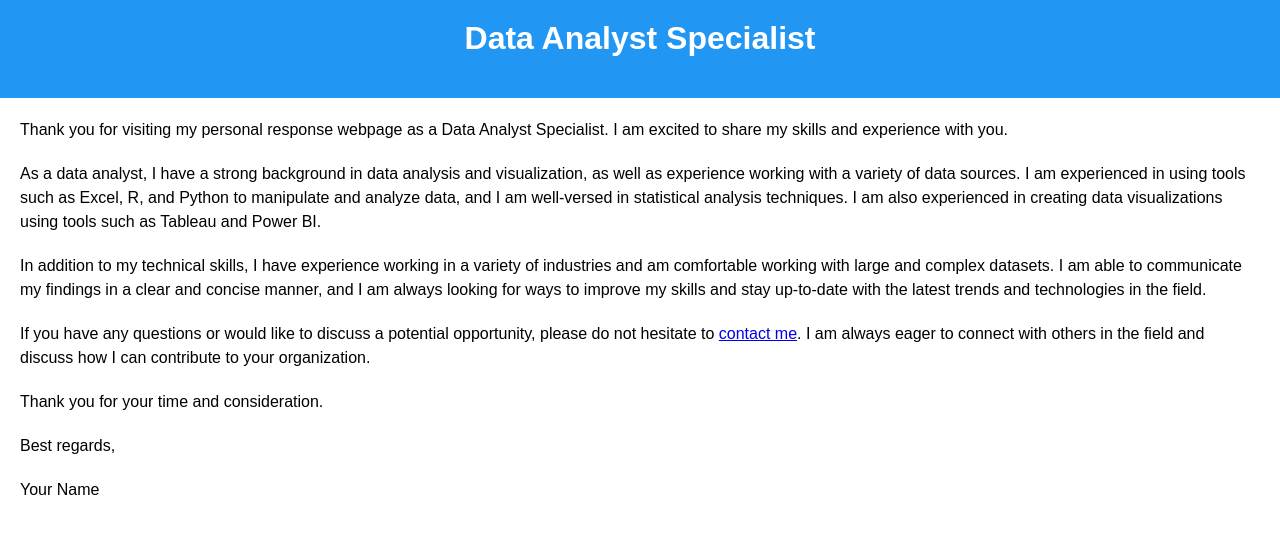
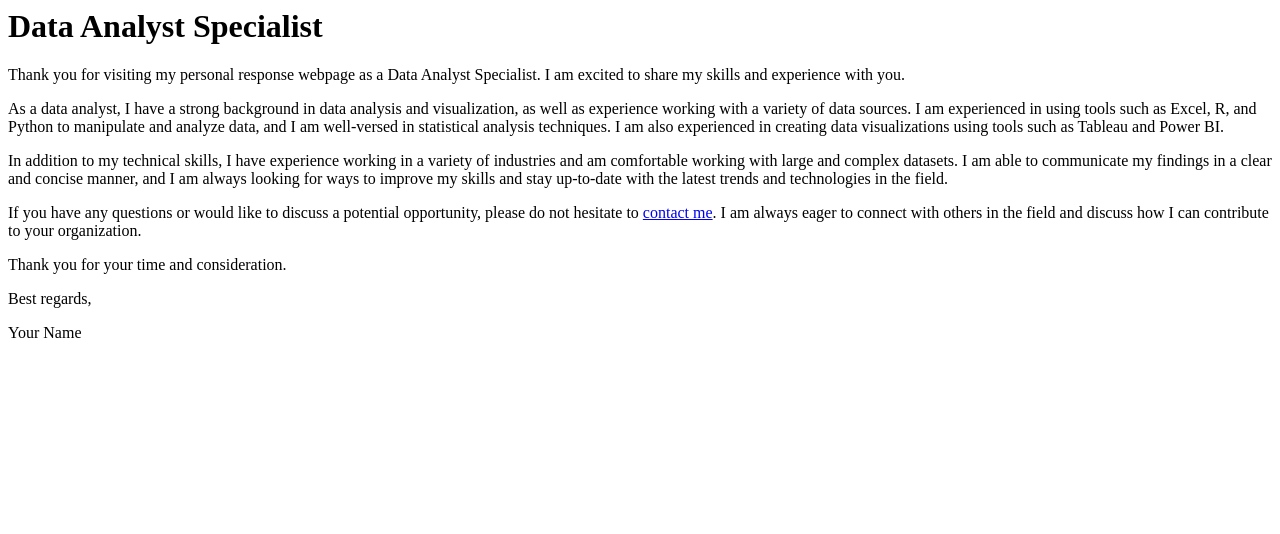
Before and after one commit to MarcinSlusarczyk/mslusarczyk.github.io, a plain HTML site: page index.html in a window 1280 px wide. Drawn offline with Linux system fonts and the light colour scheme.

Commit message:
create css file

```diff
--- a/index.html
+++ b/index.html
@@ -1,29 +1,7 @@
 <html>
 <head>
   <title>Data Analyst Specialist</title>
-  <style>
-    /* Add CSS styles here */
-    body {
-      font-family: Arial, sans-serif;
-      margin: 0;
-      padding: 0;
-    }
-    header {
-      background-color: #2196F3;
-      color: white;
-      text-align: center;
-      padding: 20px;
-    }
-    main {
-      margin: 20px;
-    }
-    h1 {
-      margin-top: 0;
-    }
-    p {
-      line-height: 1.5;
-      margin-bottom: 20px;
-    }
+  <link rel="stylesheet" type="text/css" href="style.css">
   </style>
 </head>
 <body>
--- /dev/null
+++ b/style.css
@@ -0,0 +1 @@
+background {red}
```
